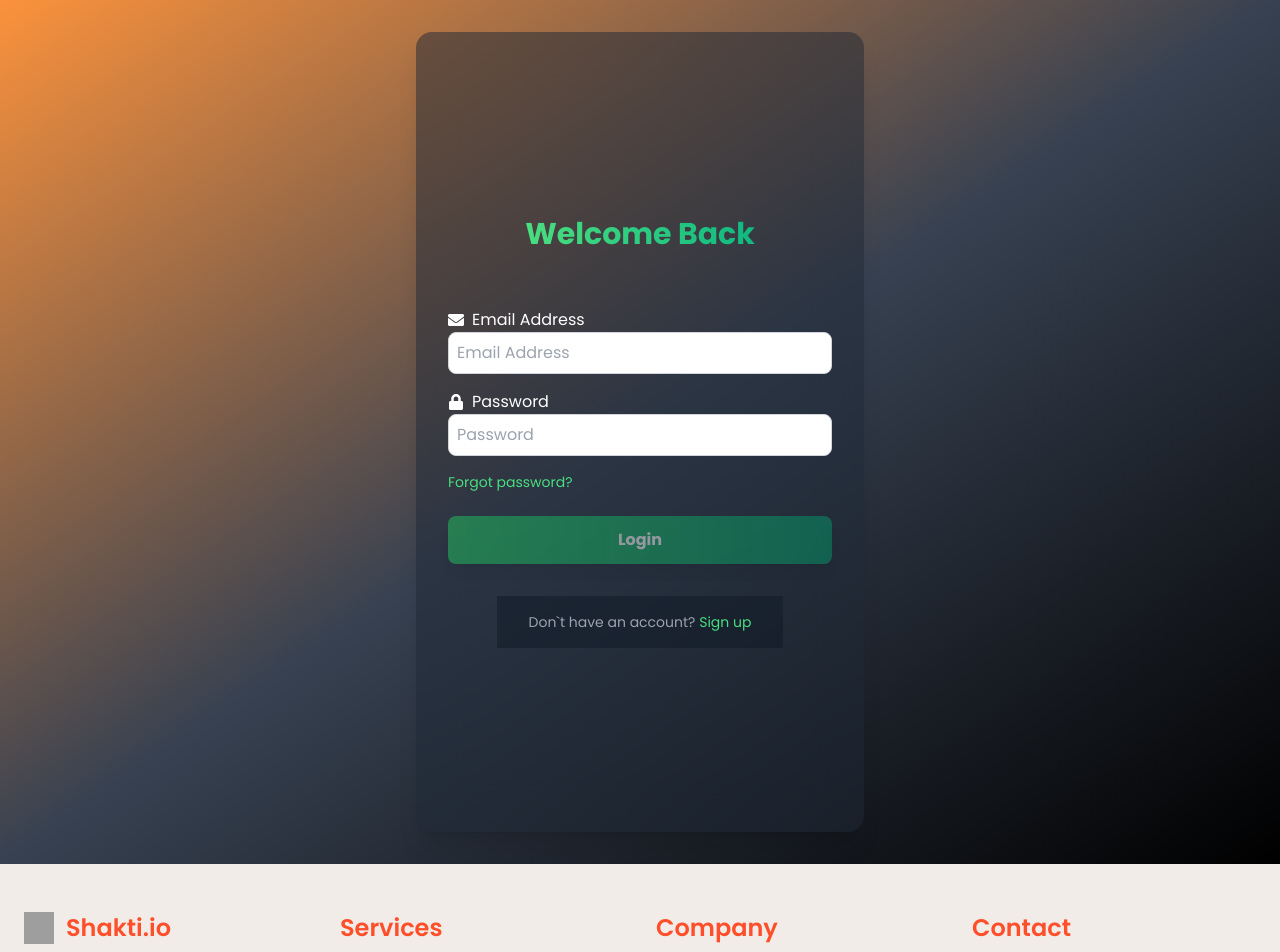
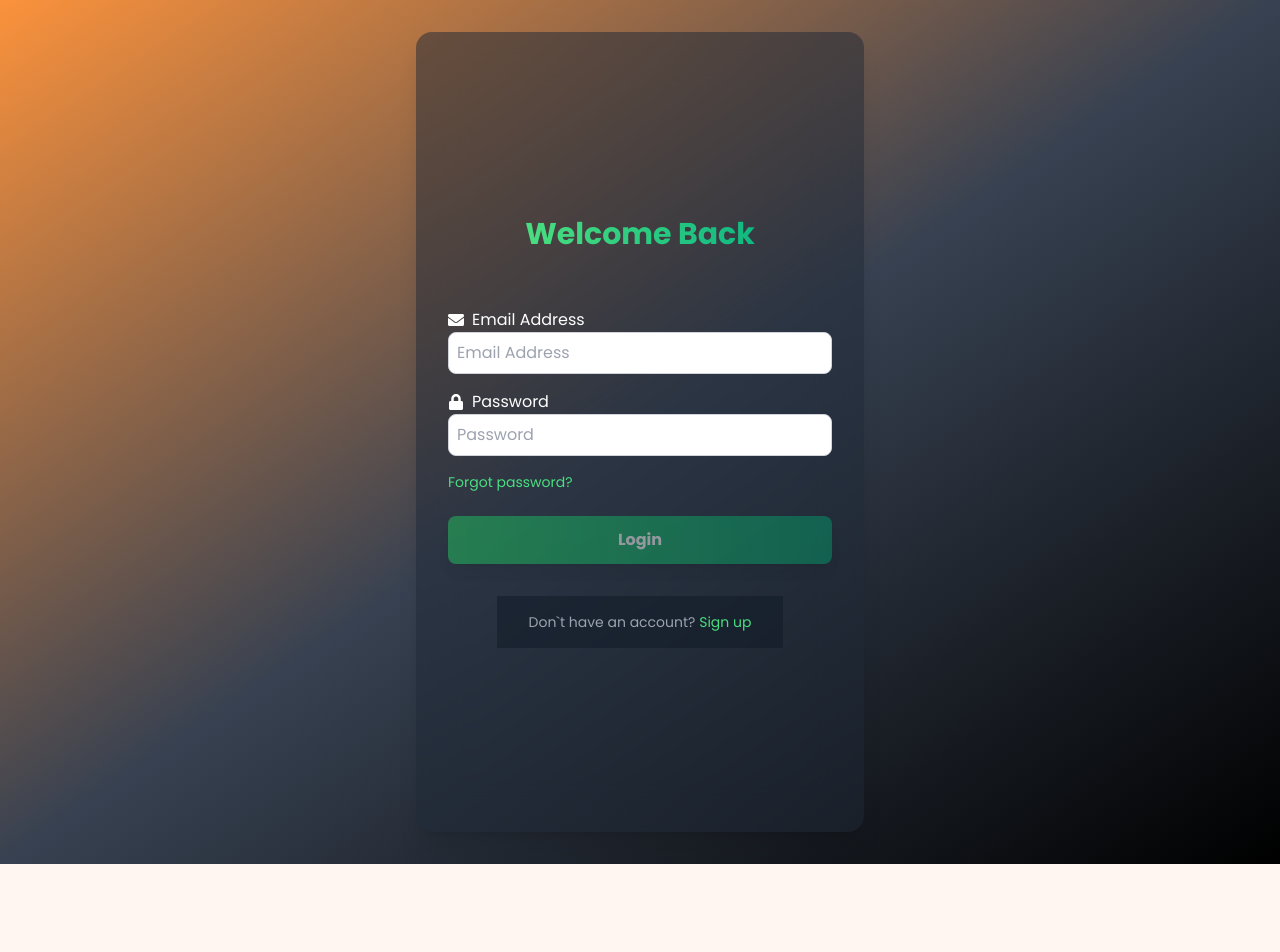
Before and after one commit to Adnan-The-Coder/web-app-full-stack-ai-integrated-fitness, a Next.js app: page /login in a window 1280 px wide. Shown: the top 952 px of the page. After the commit the page ends 864 px from the top, so only its background shows below. Built offline with nearby package versions, Linux system fonts and the light colour scheme; grey boxes are pictures that could not be loaded.

Commit message:
feat: remove footer from SignUp and Login page

```diff
--- a/app/(auth)/SignUp/page.tsx
+++ b/app/(auth)/SignUp/page.tsx
@@ -7,8 +7,6 @@ import axios from "axios";
 import { motion } from "framer-motion";
 import { FaUser, FaEnvelope, FaLock, FaSpinner } from "react-icons/fa";
 import PasswordStrengthMeter from "@/components/PasswordStrengthMeter";
-import { Navbar } from "@/components/Navbar";
-import Footer from "@/components/Footer";
 import ToastMessage from "@/components/ui/ToastMessage";
 
 interface Toast {
@@ -161,7 +159,6 @@ const Page: React.FC = () => {
           </div>
         </motion.div>
       </div>
-      <Footer />
       <div className="absolute top-0 right-0 p-4">
         {toasts.map((toast) => (
           <ToastMessage key={toast.id} message={toast.message} type={toast.type} onClose={() => removeToast(toast.id)} />
--- a/app/(auth)/login/page.tsx
+++ b/app/(auth)/login/page.tsx
@@ -7,7 +7,6 @@ import axios from "axios";
 import { motion } from "framer-motion";
 import { FaEnvelope, FaLock, FaSpinner } from "react-icons/fa"; // Importing React Icons
 import ToastMessage from "@/components/ui/ToastMessage"; // Import your ToastMessage component
-import Footer from "@/components/Footer";
 
 interface Toast {
   id: number;
@@ -151,7 +150,6 @@ const Page: React.FC = () => {
         ))}
       </div>
     </div>
-    <Footer/>
   </>
   );
 };
```
